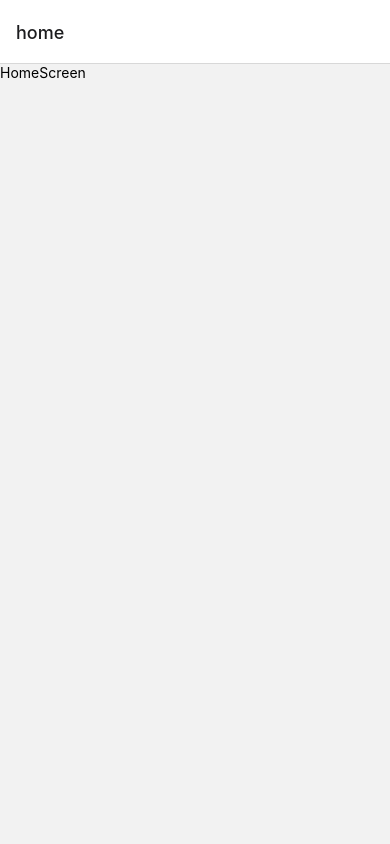
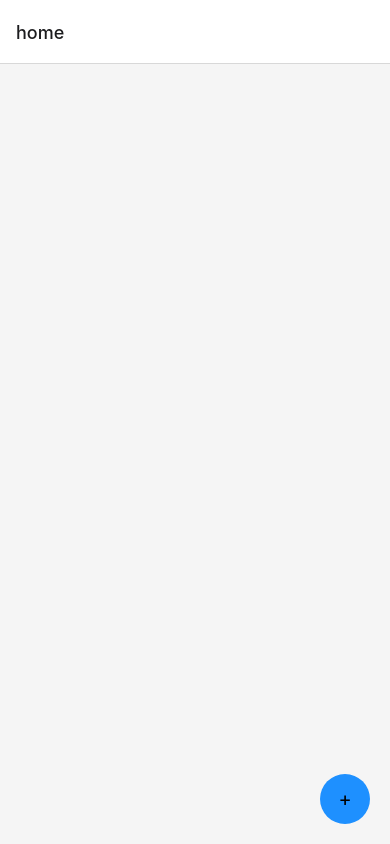
Before and after one commit to kencal20/todoApp_WithFirebase, a React Native app: screen /home in a window 390 px wide. Built offline with nearby package versions, Linux system fonts and the light colour scheme.

Commit message:
adding the  addButton  && its styles

```diff
--- a/src/pages/homeScreen.jsx
+++ b/src/pages/homeScreen.jsx
@@ -1,10 +1,38 @@
-import { View, Text } from 'react-native'
+import { View, Text, StyleSheet, TouchableOpacity } from 'react-native'
 import React from 'react'
 
 export default function HomeScreen() {
-  return (
-    <View>
-      <Text>HomeScreen</Text>
-    </View>
-  )
+    return (
+        <View style={styles.container}>
+            <View style={styles.addItemButtonContainer}>
+                <TouchableOpacity style={styles.addItemButton}>
+                    <Text style={styles.addItemButtonText}>+</Text>
+                </TouchableOpacity>
+            </View>
+
+        </View>
+    )
 }
+
+const styles = StyleSheet.create({
+    container: {
+        backgroundColor: '#F5F5F5',
+        flex: 1
+    },
+    addItemButtonContainer: {
+        position: 'absolute',
+        bottom: 20,
+        right: 20,
+    },
+    addItemButton: {
+        backgroundColor: 'dodgerblue',
+        width: 50,
+        height: 50,
+        justifyContent: 'center',
+        alignItems: 'center',
+        borderRadius: 50,
+    },
+    addItemButtonText: {
+        fontSize: 20,
+    }
+})
```
